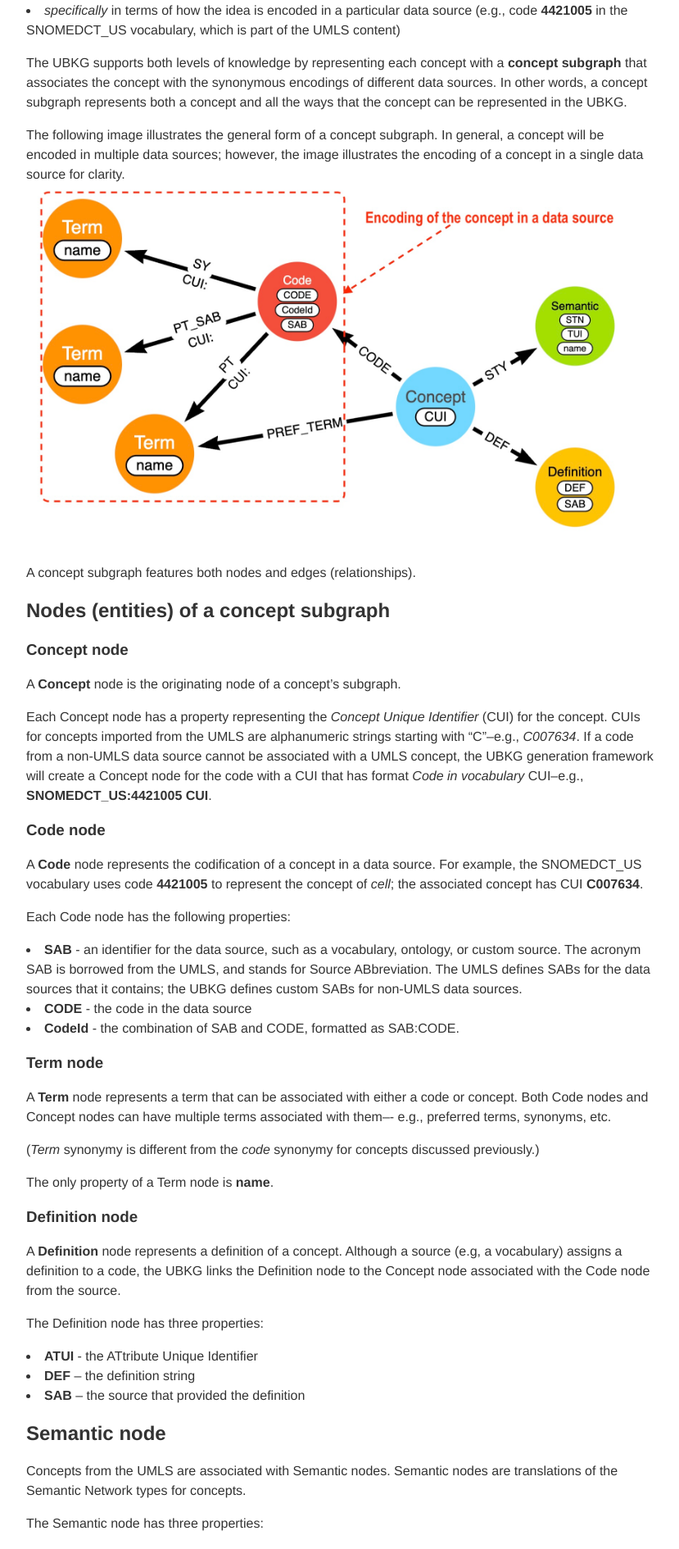
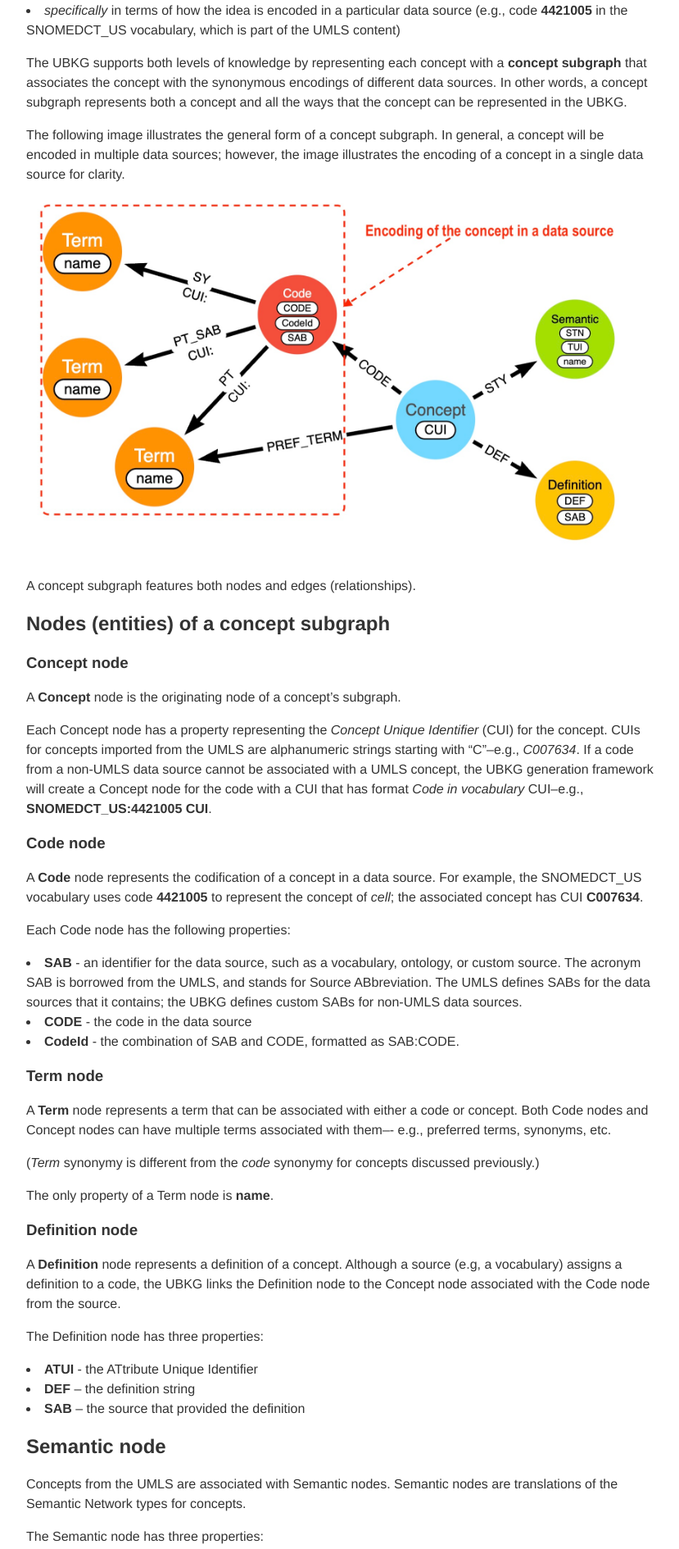
Before and after one commit to x-atlas-consortia/ubkg-docs, a Jekyll site: the page built from docs/datamodel/index.MD, in a window 1280 px wide. Shown: the part 2910-4800 px from the top of the page at 82% size, without its empty margins (352-1181 px from the left). Built offline with Jekyll 4.4.1, drawn with Linux system fonts in a browser that asks for light colours; our own code applies the rules of GitHub Pages for plain Markdown files.

Commit message:
Reorganized images for datamodel index.md into images path.

```diff
--- a/docs/datamodel/index.MD
+++ b/docs/datamodel/index.MD
@@ -49,7 +49,7 @@ One source uses the code **cat** to represent the concept _cat_; the other data
 
 The data sources assert relationships between their respective codes and other codes.
 
-![img.png](img.png)
+<img src="../images/ubkg-csv/datamodel_0.png" alt="Relationships in different sources">
 
 Because **cat** and **feline** can be considered code synonyms for the concept _cat_,
 it is possible to consolidate assertions from the two sources using concepts instead of codes.
@@ -70,7 +70,7 @@ assertions at the **concept** level:
 Because of synonymy, either of the codes **cat** or **feline** can be used as the subject for an assertion.
 The assertion is actually between the associated concepts.
 
-![img_1.png](img_1.png)
+<img src="../images/ubkg-csv/datamodel_1.png" alt="Relationships in different sources">
 
 # The concept subgraph
 An idea in the UBKG can be considered on two levels of knowledge:
@@ -83,7 +83,8 @@ In other words, a concept subgraph represents both a concept and all the ways th
 The following image illustrates the general form of a concept subgraph.
 In general, a concept will be encoded in multiple data sources; however, the image illustrates the encoding of a
 concept in a single data source for clarity.
-![img_2.png](img_2.png)
+
+<img src="../images/ubkg-csv/concept_subgraph.png" alt="Relationships in different sources">
 
 A concept subgraph features both nodes and edges (relationships).
 
@@ -228,7 +229,7 @@ which defines a large number of bidirectional pairs of assertion predicates.
 In a previous example, the concept of _cat_ was the subject of two assertions–**_isa_** and **_chases_**.
 The UBKG might represent the bidirectional sets of assertions as follows:
 
-![img_3.png](img_3.png)
+<img src="../images/ubkg-csv/bidirectional_assertions.png" alt="Relationships in different sources">
 
 # Properties in the UBKG
 Discussions of graph databases often distinguish between
```
Also changed, not shown: docs/images/ubkg-csv/basics/img.png (renamed from docs/basics/img.png), docs/images/ubkg-csv/basics/img_1.png (renamed from docs/basics/img_1.png), docs/images/ubkg-csv/bidirectional_assertions.png (renamed from docs/datamodel/img_3.png), docs/images/ubkg-csv/concept_subgraph.png (renamed from docs/datamodel/img_2.png), docs/images/ubkg-csv/datamodel_0.png (renamed from docs/datamodel/img.png), docs/images/ubkg-csv/datamodel_1.png (renamed from docs/datamodel/img_1.png).
